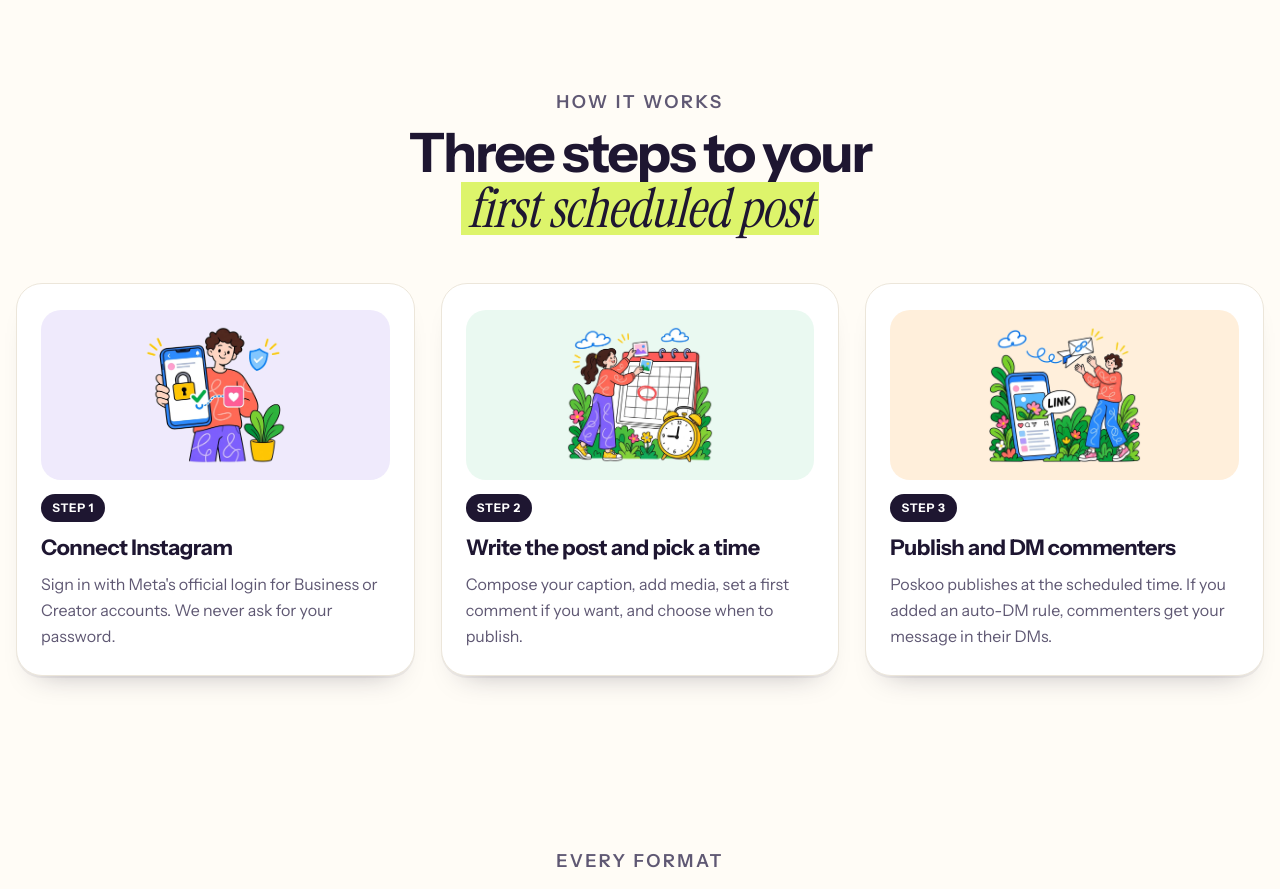
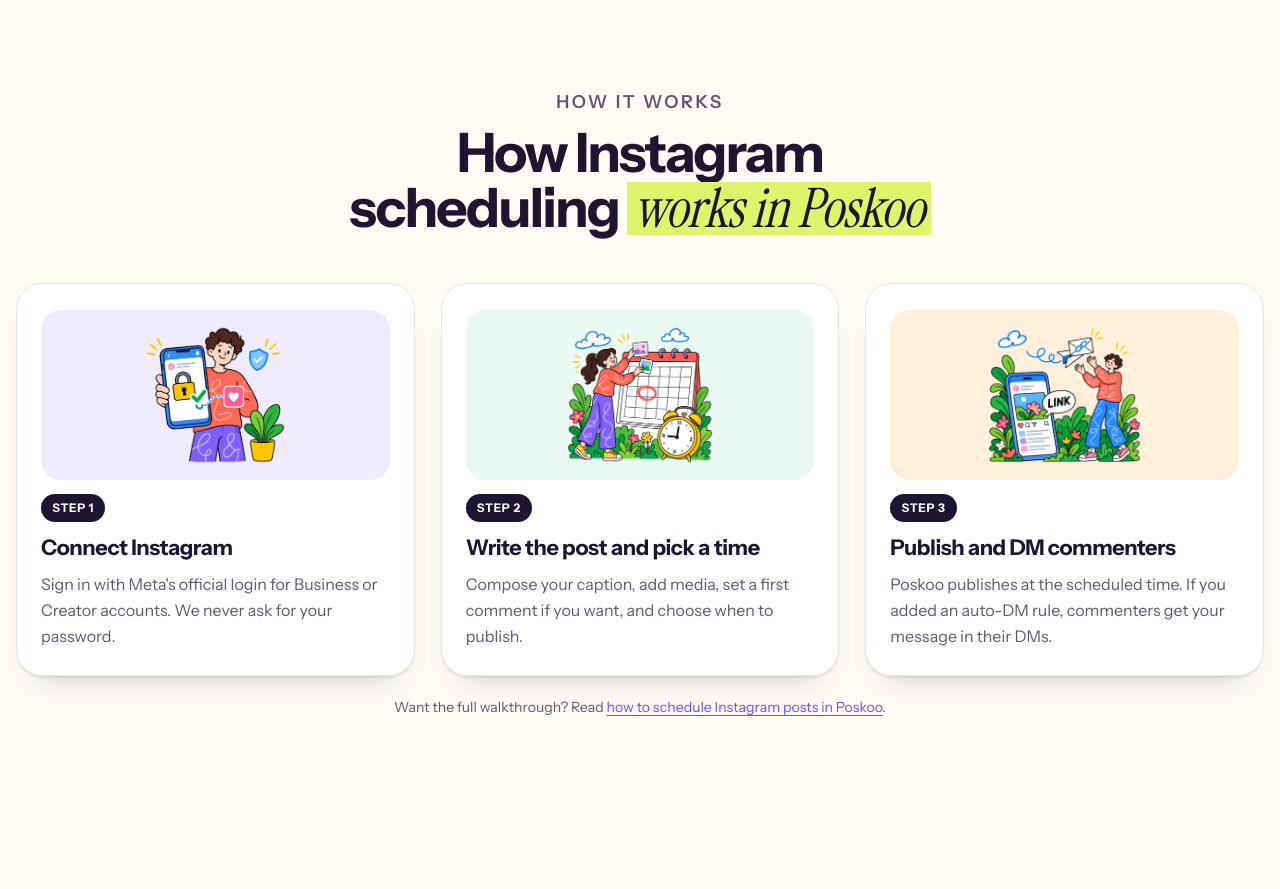
Before and after one commit to Ramanmakkar1/socialapp, a Next.js app: page /instagram-scheduler in a window 1280 px wide. Shown: the part 1700-2589 px from the top of the page. Built offline with nearby package versions, Linux system fonts and the light colour scheme; no server answers.

Commit message:
autopilot: Instagram scheduler page: add a short how-it-works section and link to the help article
Task #21240, written by morph/morph-dsv41flash-abliterated.

```diff
--- a/src/app/instagram-scheduler/page.tsx
+++ b/src/app/instagram-scheduler/page.tsx
@@ -202,7 +202,7 @@ export default async function InstagramScheduler() {
 
       <section id="how" className="howSection">
         <div className="wrap">
-          <div className="head"><p className="eyebrow">How it works</p><h2>Three steps to your <em className="s mark">first scheduled post</em></h2></div>
+          <div className="head"><p className="eyebrow">How it works</p><h2>How Instagram scheduling <em className="s mark">works in Poskoo</em></h2></div>
           <div className="howGrid">
             {steps.map((st) => (
               <article key={st.n} className="howStep">
@@ -213,6 +213,9 @@ export default async function InstagramScheduler() {
               </article>
             ))}
           </div>
+          <p className="small" style={{ marginTop: 20, textAlign: "center" }}>
+            Want the full walkthrough? Read <Link className={s.vlink} href="/help/schedule-instagram-posts">how to schedule Instagram posts in Poskoo</Link>.
+          </p>
         </div>
       </section>
 
```
